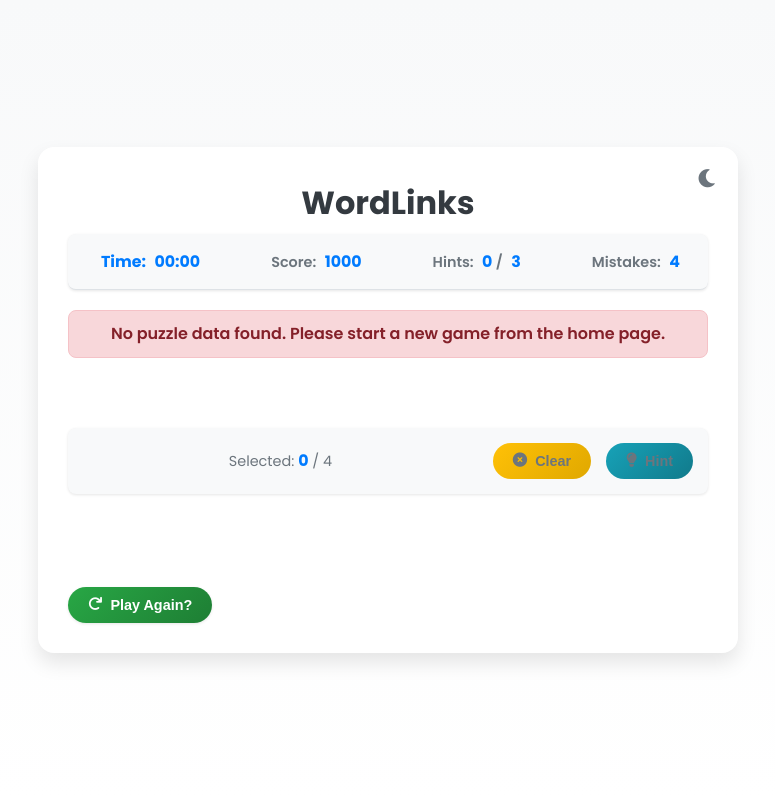
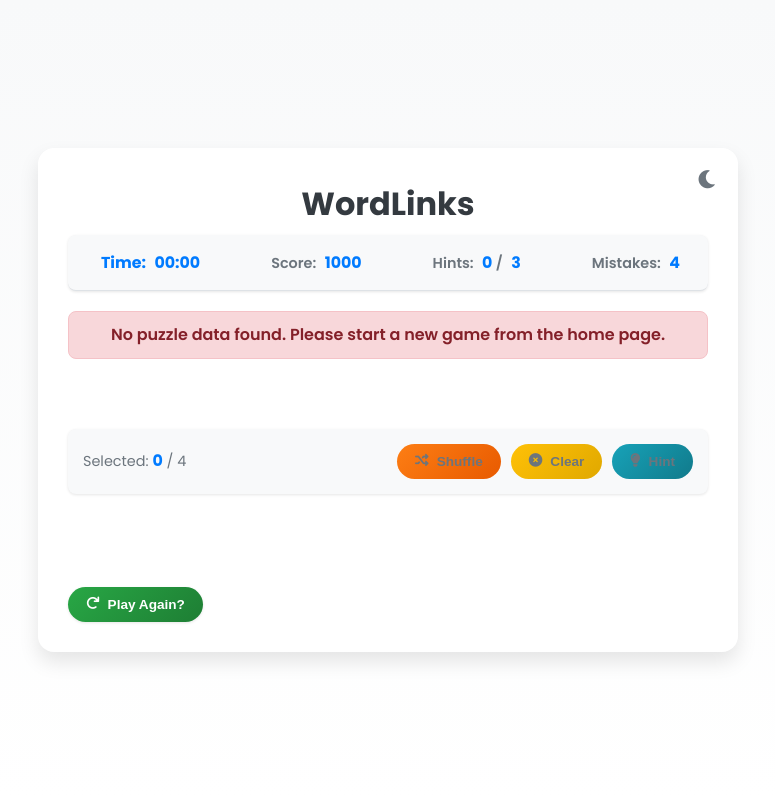
Before and after one commit to vinni-905/word-count-game, a FastAPI app: page /game in a window 1280 px wide. Shown: the whole page, without its empty margins (252-1027 px from the left). Run offline with FastAPI, Linux system fonts and the light colour scheme.

Commit message:
Add shuffle button to game grid with sound effect and usage limits

```diff
--- a/templates/game.html
+++ b/templates/game.html
@@ -10,6 +10,7 @@
     <link rel="stylesheet" href="https://cdnjs.cloudflare.com/ajax/libs/font-awesome/6.0.0/css/all.min.css">
 
     <style>
+        /* --- Base & Typography --- */
         :root { /* Light Theme (Default) */
             --bg-gradient-start: #f8f9fa; --bg-gradient-end: #ffffff;
             --container-bg: #ffffff; --text-primary: #343a40; --text-secondary: #6c757d;
@@ -25,6 +26,8 @@
             --button-warning-hover: linear-gradient(135deg, #e0a800 0%, #c69500 100%);
             --button-info-bg: linear-gradient(135deg, #17a2b8 0%, #117a8b 100%);
             --button-info-hover: linear-gradient(135deg, #117a8b 0%, #0f6674 100%);
+            --button-shuffle-bg: linear-gradient(135deg, #fd7e14 0%, #e85a00 100%); /* Orange for Shuffle */
+            --button-shuffle-hover: linear-gradient(135deg, #e85a00 0%, #c54a00 100%);
             --button-success-bg: linear-gradient(135deg, #28a745 0%, #1e7e34 100%);
             --button-success-hover: linear-gradient(135deg, #1e7e34 0%, #155724 100%);
             --button-disabled-bg: #ced4da; --button-disabled-text: #6c757d;
@@ -62,6 +65,8 @@
             --incorrect-bg: #591C21; --incorrect-text: #f5c2c7; --incorrect-border: #8c222c;
             --hint-bg: #033C4A; --hint-text: #b6effb; --hint-border: #0f6674;
             --button-disabled-bg: #5a6268; --button-disabled-text: #adb5bd;
+            --button-shuffle-bg: linear-gradient(135deg, #c4630e 0%, #b04e00 100%);
+            --button-shuffle-hover: linear-gradient(135deg, #b04e00 0%, #934000 100%);
             --solved-color-0-bg: linear-gradient(135deg, #4d441e 0%, #443b19 100%);
             --solved-color-0-text: #fefae0; --solved-color-0-border: #8a6d3b;
             --solved-color-1-bg: linear-gradient(135deg, #004c75 0%, #003d5e 100%);
@@ -109,8 +114,7 @@
             transition: color var(--transition-speed) ease, transform var(--transition-speed) ease;
         }
         #theme-toggle-btn:hover { color: var(--theme-toggle-btn-hover-color); transform: scale(1.1); }
-        h1 { text-align: center; color: var(--text-primary); margin-bottom: 5px; font-weight: 700; transition: color var(--transition-speed) ease;} /* Reduced margin */
-
+        h1 { text-align: center; color: var(--text-primary); margin-bottom: 5px; font-weight: 700; transition: color var(--transition-speed) ease;}
         .daily-challenge-indicator {
             text-align: center; font-weight: bold; color: var(--daily-indicator-text);
             background-color: var(--daily-indicator-bg);
@@ -118,9 +122,7 @@
             font-size: 0.9em;
             transition: background-color var(--transition-speed) ease, color var(--transition-speed) ease;
         }
-
-        h2 { text-align: center; color: var(--text-secondary); margin-bottom: 15px; font-weight: 600; transition: color var(--transition-speed) ease;} /* Reduced margin */
-
+        h2 { text-align: center; color: var(--text-secondary); margin-bottom: 15px; font-weight: 600; transition: color var(--transition-speed) ease;}
         .status-bar {
             display: flex; justify-content: space-around; align-items: center;
             padding: 15px 0; margin-bottom: 20px; border-bottom: 1px solid var(--word-item-base-border);
@@ -138,10 +140,7 @@
             font-size: 1.1em; margin-left: 5px;
             transition: color var(--transition-speed) ease;
         }
-        #timer {
-            min-width: 80px; color: var(--timer-default-color);
-            transition: color 0.3s ease;
-        }
+        #timer { min-width: 80px; color: var(--timer-default-color); transition: color 0.3s ease; }
         #timer.countdown-active { font-weight: bold; }
         #timer.countdown-warning { color: var(--timer-warning-color) !important; animation: pulseWarning 1s infinite alternate; }
         @keyframes pulseWarning { from { transform: scale(1); } to { transform: scale(1.05); } }
@@ -182,31 +181,39 @@
             100% { transform: scale(1); opacity: 1; }
         }
         .controls {
-            text-align: center; margin-bottom: 20px; display: flex;
-            justify-content: space-between; align-items: center; flex-wrap: wrap;
-            gap: 15px; padding: 15px; background-color: var(--controls-bg);
+            text-align: center; margin-bottom: 20px; display: grid; /* Changed to grid */
+            grid-template-columns: 1fr auto auto auto; /* Text takes space, buttons fit content */
+            align-items: center;
+            gap: 10px; padding: 15px; background-color: var(--controls-bg);
             border-radius: 8px; box-shadow: var(--shadow-sm);
             transition: background-color var(--transition-speed) ease;
         }
         .controls p {
             margin: 0; white-space: nowrap; font-size: 0.9em;
-            color: var(--text-secondary); flex-grow: 1; text-align: center;
+            color: var(--text-secondary); text-align: left; /* Align text left in its cell */
             transition: color var(--transition-speed) ease;
+            grid-column: 1 / 2; /* Make text span first "flexible" column */
         }
         .controls p span { font-weight: 700; color: var(--accent-primary); font-size: 1.1em; transition: color var(--transition-speed) ease;}
         .controls button, .post-game-actions button {
-            padding: 10px 20px; cursor: pointer; border-radius: 25px;
-            border: none; font-weight: 600; font-size: 0.9em; color: white;
+            padding: 10px 18px; /* Slightly less padding for more buttons */
+            cursor: pointer; border-radius: 25px;
+            border: none; font-weight: 600; font-size: 0.85em; /* Slightly smaller font */
+            color: white;
             transition: background var(--transition-speed) ease, transform var(--transition-speed) ease, box-shadow var(--transition-speed) ease;
-            box-shadow: var(--shadow-sm); flex-shrink: 0;
+            box-shadow: var(--shadow-sm);
             display: inline-flex; align-items: center; justify-content: center; gap: 8px;
         }
         .controls button:hover:not(:disabled), .post-game-actions button:hover:not(:disabled) { transform: translateY(-2px); box-shadow: var(--shadow-md); }
         .controls button:active:not(:disabled), .post-game-actions button:active:not(:disabled) { transform: translateY(0); box-shadow: var(--shadow-sm); }
+
         #clear-selection-btn { background: var(--button-warning-bg); }
         #clear-selection-btn:hover:not(:disabled) { background: var(--button-warning-hover); }
         #hint-btn { background: var(--button-info-bg); }
         #hint-btn:hover:not(:disabled) { background: var(--button-info-hover); }
+        #shuffle-btn { background: var(--button-shuffle-bg); } /* ** NEW ** */
+        #shuffle-btn:hover:not(:disabled) { background: var(--button-shuffle-hover); } /* ** NEW ** */
+
         .controls button:disabled, .post-game-actions button:disabled {
             background: var(--button-disabled-bg); color: var(--button-disabled-text);
             cursor: not-allowed; box-shadow: none; transform: none;
@@ -318,9 +325,10 @@
             h1 { font-size: 1.8em; }
             .status-bar { padding: 10px; } .status-bar div { font-size: 0.85em; } .status-bar span { font-size: 1em; }
             #word-grid { gap: 10px; } .word-item { font-size: 0.9em; min-height: 3.2em; padding: 12px 5px; }
-            .controls { flex-direction: column; gap: 10px; padding: 10px; }
-            .controls p { order: -1; margin-bottom: 10px; text-align: center; }
-            .controls button, .post-game-actions button { width: 70%; padding: 10px 15px; font-size: 0.9em;}
+            .controls { grid-template-columns: 1fr; justify-items: center; } /* Stack controls on smaller screens */
+            .controls p { text-align: center; margin-bottom: 10px; grid-column: 1 / -1; /* Span full width */ }
+            .controls button { width: 60%; } /* Adjust button width as needed */
+            .post-game-actions button { width: 70%;}
         }
         @media (max-width: 480px) {
             body { padding: 10px; } .container { padding: 15px; border-radius: 12px; }
@@ -329,7 +337,8 @@
             .status-bar div { text-align: left; padding: 0 10px; }
             #word-grid { grid-template-columns: repeat(2, 1fr); gap: 8px; margin-bottom: 20px;}
             .word-item { font-size: 0.85em; min-height: 3.5em; font-weight: 600; }
-            .controls button, .post-game-actions button { width: 85%; }
+            .controls button { width: 85%; }
+            .post-game-actions button { width: 85%;}
             #feedback-area { padding: 10px 15px; font-size: 0.9em;}
             .solved-group { padding: 10px 15px; } .solved-group strong { font-size: 0.9em; } .solved-group p { font-size: 0.9em; }
         }
@@ -342,6 +351,9 @@
     <audio id="incorrect-sound" src="/static/sounds/incorrect.mp3" preload="auto"></audio>
     <audio id="win-sound" src="/static/sounds/win.mp3" preload="auto"></audio>
     <audio id="lose-sound" src="/static/sounds/lose.mp3" preload="auto"></audio>
+    <!-- ** NEW: Shuffle Sound (optional) ** -->
+    <audio id="shuffle-sound" src="/static/sounds/shuffle.mp3" preload="auto"></audio>
+
 
     <div class="container game-container">
         <button id="theme-toggle-btn" aria-label="Toggle dark mode">
@@ -368,11 +380,15 @@
         <div id="solved-groups-area"></div>
         <div id="word-grid" role="grid"></div>
 
+        <!-- ****** MODIFIED: Controls Area for Shuffle Button ****** -->
         <div class="controls">
              <p>Selected: <span id="selected-count">0</span> / 4</p>
+             <button id="shuffle-btn"><i class="fas fa-random"></i> Shuffle</button> <!-- ** NEW ** -->
              <button id="clear-selection-btn" disabled><i class="fas fa-times-circle"></i> Clear</button>
              <button id="hint-btn"><i class="fas fa-lightbulb"></i> Hint</button>
         </div>
+        <!-- ****** END: Controls Area ****** -->
+
 
         <div id="feedback-area" aria-live="polite" aria-atomic="true"></div>
 
@@ -403,6 +419,7 @@
 
     <script>
         document.addEventListener('DOMContentLoaded', () => {
+            // --- DOM Element References ---
             const wordGrid = document.getElementById('word-grid');
             const loadingMessage = document.getElementById('loading-message');
             const errorMessage = document.getElementById('error-message');
@@ -416,6 +433,7 @@
             const timerLabelSpan = document.getElementById('timer-label');
             const scoreSpan = document.getElementById('score');
             const hintBtn = document.getElementById('hint-btn');
+            const shuffleBtn = document.getElementById('shuffle-btn'); // ** NEW **
             const hintsUsedSpan = document.getElementById('hints-used');
             const hintsAllowedSpan = document.getElementById('hints-allowed');
             const showAnswerModal = document.getElementById('show-answer-modal');
@@ -433,7 +451,9 @@
             const incorrectSound = document.getElementById('incorrect-sound');
             const winSound = document.getElementById('win-sound');
             const loseSound = document.getElementById('lose-sound');
+            const shuffleSound = document.getElementById('shuffle-sound'); // ** NEW **
 
+            // --- Game Configuration ---
             const STARTING_LIVES = 4;
             const STARTING_SCORE = 1000;
             const INCORRECT_GUESS_PENALTY = 75;
@@ -442,6 +462,9 @@
             const PUZZLE_STORAGE_KEY = 'currentPuzzle';
             const STATS_STORAGE_KEY = 'wordLinksGameStats';
             const THEME_STORAGE_KEY = 'wordLinksTheme';
+            const SHUFFLE_PENALTY_SCORE = 25; // ** NEW: Optional score penalty for shuffle **
+            const MAX_SHUFFLES_ALLOWED = 3; // ** NEW: Optional limit on shuffles **
+
 
             const POINTS_PER_CORRECT_GROUP = 200;
             const TIME_BONUS_TARGET_SECONDS = 180;
@@ -452,6 +475,7 @@
             const COUNTDOWN_WIN_BONUS_PER_SECOND = 1;
 
 
+            // --- Game State Variables ---
             let currentPuzzle = null, selectedWords = [], lives = STARTING_LIVES, score = STARTING_SCORE;
             let hintsUsed = 0, revealedGroupsCount = 0, solvedGroupKeys = [], isSubmitting = false;
             let gameActive = false, timerInterval = null, startTime = null, feedbackTimeout = null;
@@ -464,6 +488,7 @@
             let countdownDuration = 0;
             let timeLeft = 0;
             let isDailyChallenge = false;
+            let shufflesUsed = 0; // ** NEW: Track shuffles **
 
 
             function playSound(soundElement) {
@@ -529,6 +554,7 @@
                     lives = STARTING_LIVES; hintsUsed = 0;
                     selectedWords = []; solvedGroupKeys = []; revealedGroupsCount = 0; isSubmitting = false;
                     currentGroupStreak = 0;
+                    shufflesUsed = 0; // ** NEW: Reset shuffles used **
 
                     clearFeedback(); solvedGroupsArea.innerHTML = '';
                     errorMessage.style.display = 'none'; errorMessage.textContent = '';
@@ -538,10 +564,10 @@
                          if(currentPuzzle.puzzle_id && !currentPuzzle.puzzle_id.startsWith("daily_")) infoText.push(`Puzzle #${currentPuzzle.puzzle_id}`);
                          if(currentPuzzle.difficulty) infoText.push(`Difficulty: ${currentPuzzle.difficulty}`);
                          infoP.textContent = infoText.join(' | ');
-                         puzzleInfoDiv.innerHTML = ''; // Clear previous before appending
+                         puzzleInfoDiv.innerHTML = '';
                          puzzleInfoDiv.appendChild(infoP);
                     } else if (puzzleInfoDiv) {
-                        puzzleInfoDiv.innerHTML = ''; // Clear for daily or if no info
+                        puzzleInfoDiv.innerHTML = '';
                     }
 
                     displayWords(currentPuzzle.words);
@@ -577,6 +603,10 @@
                 selectedCountSpan.textContent = selectedWords.length;
                 clearSelectionBtn.disabled = selectedWords.length === 0 || isSubmitting || !gameActive;
                 hintBtn.disabled = isSubmitting || !gameActive || hintsUsed >= MAX_HINTS || revealedGroupsCount === 4 || lives <= 0;
+                // ** NEW: Update Shuffle Button State **
+                if (shuffleBtn) {
+                    shuffleBtn.disabled = isSubmitting || !gameActive || revealedGroupsCount === 4 || lives <= 0 || shufflesUsed >= MAX_SHUFFLES_ALLOWED;
+                }
             }
             function updateLivesDisplay() {
                  livesRemainingSpan.textContent = lives; const livesDiv = livesRemainingSpan.closest('div');
@@ -704,7 +734,7 @@
                     console.error('Error getting hint:', error);
                     showFeedback(`Hint Failed: ${error.message}`, 'feedback-incorrect', 4000);
                     let baseScore = STARTING_SCORE;
-                    if (gameMode === "classic" && gameStats.currentStreak > 0 && !isDailyChallenge) { // Adjust base score for streak bonus
+                    if (gameMode === "classic" && gameStats.currentStreak > 0 && !isDailyChallenge) {
                         baseScore += gameStats.currentStreak * PUZZLE_STREAK_BONUS_PER_STREAK;
                     }
                     if(hintsUsed > 0 && score + HINT_PENALTY <= baseScore + (MAX_HINTS * HINT_PENALTY) ) {
@@ -867,12 +897,53 @@
                  });
             }
 
+            // ****** NEW: Shuffle Grid Function ******
+            function shuffleWordGrid() {
+                if (!gameActive || isSubmitting || shufflesUsed >= MAX_SHUFFLES_ALLOWED) {
+                    if (shufflesUsed >= MAX_SHUFFLES_ALLOWED) {
+                        showFeedback("No more shuffles allowed for this puzzle.", "", 2000);
+                    }
+                    return;
+                }
+
+                if (selectedWords.length > 0) {
+                    clearSelection(); // Clear selection before shuffling
+                }
+                clearFeedback();
+
+                const activeWordDivs = Array.from(wordGrid.querySelectorAll('.word-item:not(.solved)'));
+                const activeWordsData = activeWordDivs.map(div => div.dataset.word);
+
+                // Simple shuffle: Fisher-Yates on the data array
+                for (let i = activeWordsData.length - 1; i > 0; i--) {
+                    const j = Math.floor(Math.random() * (i + 1));
+                    [activeWordsData[i], activeWordsData[j]] = [activeWordsData[j], activeWordsData[i]];
+                }
+
+                // Re-assign words to existing (unsolved) divs
+                activeWordDivs.forEach((div, index) => {
+                    div.textContent = activeWordsData[index];
+                    div.dataset.word = activeWordsData[index];
+                });
+
+                shufflesUsed++;
+                score -= SHUFFLE_PENALTY_SCORE; // Apply penalty
+                updateScoreDisplay();
+                updateSelectionUI(); // This will update shuffle button state if max shuffles reached
+
+                playSound(shuffleSound);
+                showFeedback(`Words shuffled! (${MAX_SHUFFLES_ALLOWED - shufflesUsed} shuffles remaining)`, "", 2000);
+                setInitialFocus(); // Or focus the first active word item
+            }
+            // ****** END: Shuffle Grid Function ******
+
+
             function endGame(isWin) {
                  if (!gameActive) return; gameActive = false;
                  stopTimer(); disableAllInteraction(); closeShowAnswerModal();
 
                  if (isWin) {
-                    if (gameMode === "classic" && !isDailyChallenge) { // Time bonus only for classic non-daily
+                    if (gameMode === "classic" && !isDailyChallenge) {
                         const now = Date.now();
                         const elapsedSeconds = startTime ? Math.floor((now - startTime) / 1000) : Infinity;
                         let timeBonus = 0;
@@ -880,20 +951,17 @@
                             timeBonus = (TIME_BONUS_TARGET_SECONDS - elapsedSeconds) * TIME_BONUS_PER_SECOND_SAVED;
                             score += timeBonus;
                         }
-                    } else if (gameMode === "countdown" && !isDailyChallenge) { // Countdown bonus for non-daily
+                    } else if (gameMode === "countdown" && !isDailyChallenge) {
                         if (timeLeft > 0) {
                            score += timeLeft * COUNTDOWN_WIN_BONUS_PER_SECOND;
                         }
                     }
-                    // No specific time/countdown bonus for daily challenges, or define separately
                  }
                  score = Math.max(0, score); updateScoreDisplay();
 
                  const endTime = Date.now();
                  const solveTimeSeconds = startTime ? Math.floor((endTime - startTime) / 1000) : null;
 
-                 // Only update general game stats if it's NOT a daily challenge
-                 // Daily challenges might have separate leaderboards/tracking later
                  if (!isDailyChallenge) {
                     if (isWin) {
                         gameStats.wins++; gameStats.currentStreak++;
@@ -909,8 +977,6 @@
                     }
                     saveStats();
                  } else if (isWin) {
-                     // Could record daily challenge completion, e.g.
-                     // localStorage.setItem(`dailyChallenge_${currentPuzzle.puzzle_id}_completed`, 'true');
                      console.info("Daily challenge completed successfully!");
                  }
 
@@ -989,7 +1055,9 @@
                       }
                      el.setAttribute('aria-disabled', 'true'); el.removeAttribute('tabindex');
                  });
-                 clearSelectionBtn.disabled = true; hintBtn.disabled = true;
+                 clearSelectionBtn.disabled = true;
+                 hintBtn.disabled = true;
+                 if(shuffleBtn) shuffleBtn.disabled = true; // ** NEW: Disable shuffle btn **
             }
             function enableAllInteraction() {
                  document.querySelectorAll('.word-item:not(.solved)').forEach(el => {
@@ -997,7 +1065,8 @@
                      el.style.cursor = 'pointer'; el.classList.remove('disabled');
                      el.setAttribute('aria-disabled', 'false'); el.setAttribute('tabindex', '0');
                  });
-                 updateSelectionUI(); setupGridNavigation();
+                 updateSelectionUI(); // This will correctly set disabled state of shuffleBtn too
+                 setupGridNavigation();
             }
             function goToHome() {
                 sessionStorage.removeItem(PUZZLE_STORAGE_KEY);
@@ -1101,6 +1170,7 @@
 
             clearSelectionBtn.addEventListener('click', clearSelection);
             hintBtn.addEventListener('click', handleHintClick);
+            if(shuffleBtn) shuffleBtn.addEventListener('click', shuffleWordGrid); // ** NEW: Attach listener **
             confirmShowAnswerBtn.addEventListener('click', async () => { closeShowAnswerModal(); await revealAllGroups(); });
             cancelShowAnswerBtn.addEventListener('click', closeShowAnswerModal);
 
```
